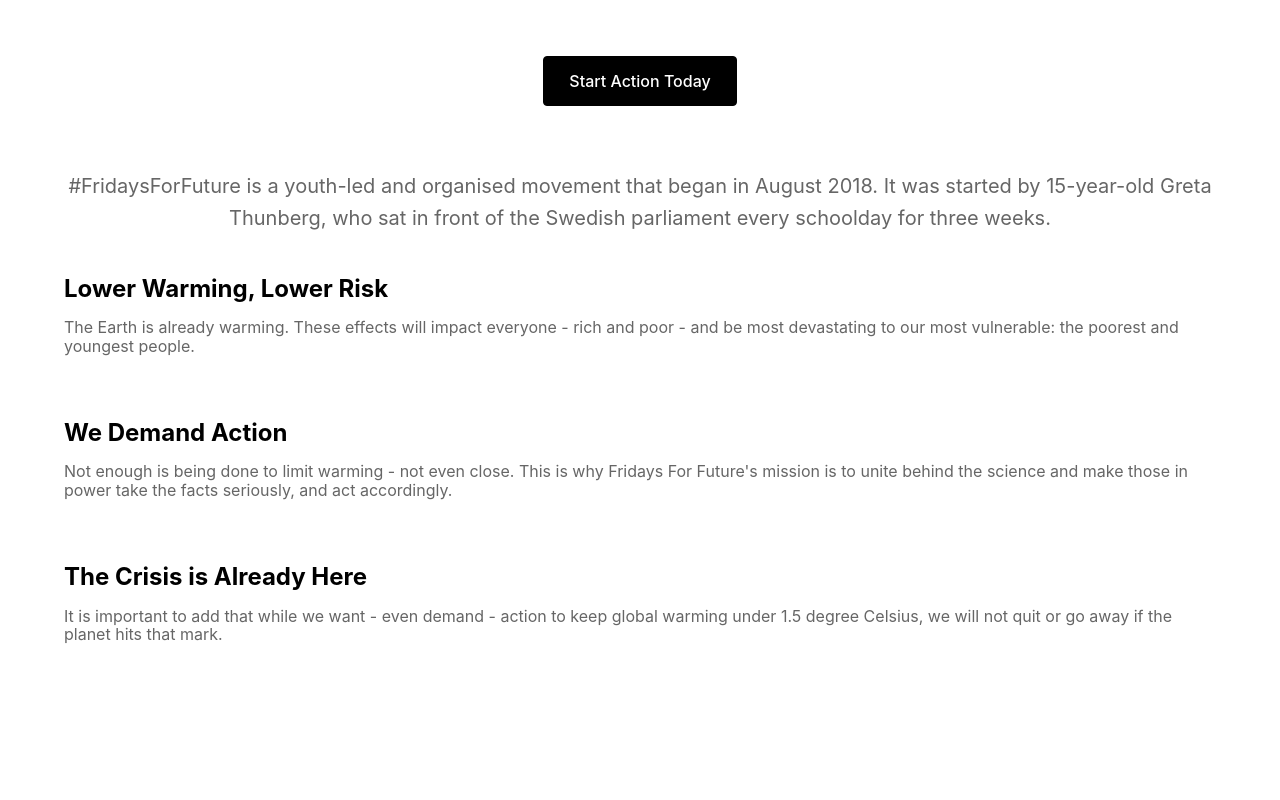
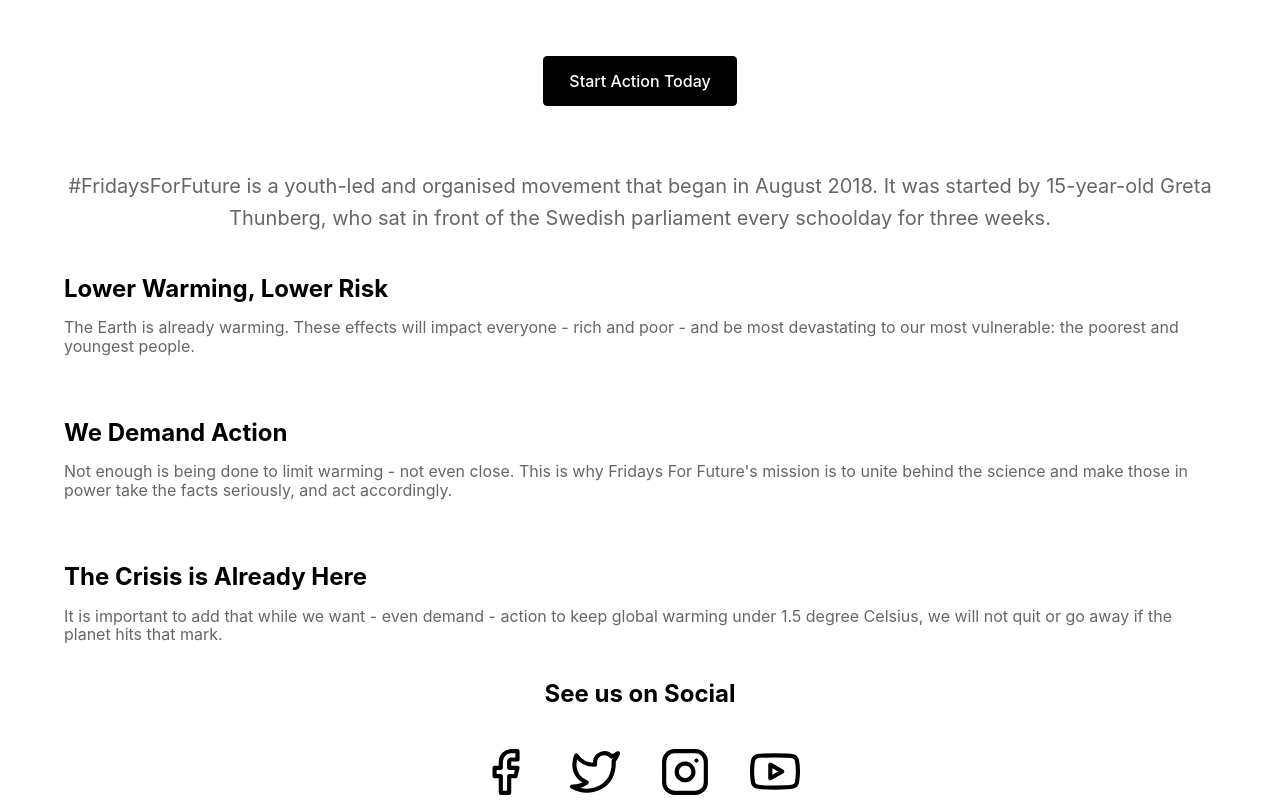
Before and after one commit to trif0lium/fff, a React (Vite) app in the folder react/: page / in a window 1280 px wide. Shown: the part 573-1373 px from the top of the page. Before the commit the page ends 1233 px from the top, so only its background shows below. Built offline with nearby package versions, Linux system fonts and the light colour scheme.

Commit message:
feat: add social mdeia section (#4)

```diff
--- a/react/package.json
+++ b/react/package.json
@@ -9,6 +9,7 @@
   "dependencies": {
     "react": "^17.0.0",
     "react-dom": "^17.0.0",
+    "react-icons": "^4.3.1",
     "styled-components": "^5.3.3",
     "styled-normalize": "^8.0.7"
   },
--- a/react/src/components/SocialMedia.tsx
+++ b/react/src/components/SocialMedia.tsx
@@ -1,3 +1,32 @@
-import React from 'react'
+import { FiFacebook, FiTwitter, FiInstagram, FiYoutube } from 'react-icons/fi';
+import styled from 'styled-components';
 
-export const SocialMedia = () => <></>
+const SocialMediaContainer = styled.div`
+  display: flex;
+  flex-direction: column;
+  width: 100%;
+  align-items: center;
+`;
+
+const SocialIconContainer = styled.div`
+  /* display: inline-grid;
+  grid-gap: 50px; */
+  margin-top: 20px;
+  svg {
+    width: 50px;
+    padding: 0 20px;
+    height: 50px;
+  }
+`;
+
+export const SocialMedia = () => (
+  <SocialMediaContainer>
+    <h2>See us on Social</h2>
+    <SocialIconContainer>
+      <FiFacebook />
+      <FiTwitter />
+      <FiInstagram />
+      <FiYoutube />
+    </SocialIconContainer>
+  </SocialMediaContainer>
+);
```
Also changed, not shown: react/src/App.tsx (+8 -8 lines), 1 other file (tests, documents, lock files or other folders).
